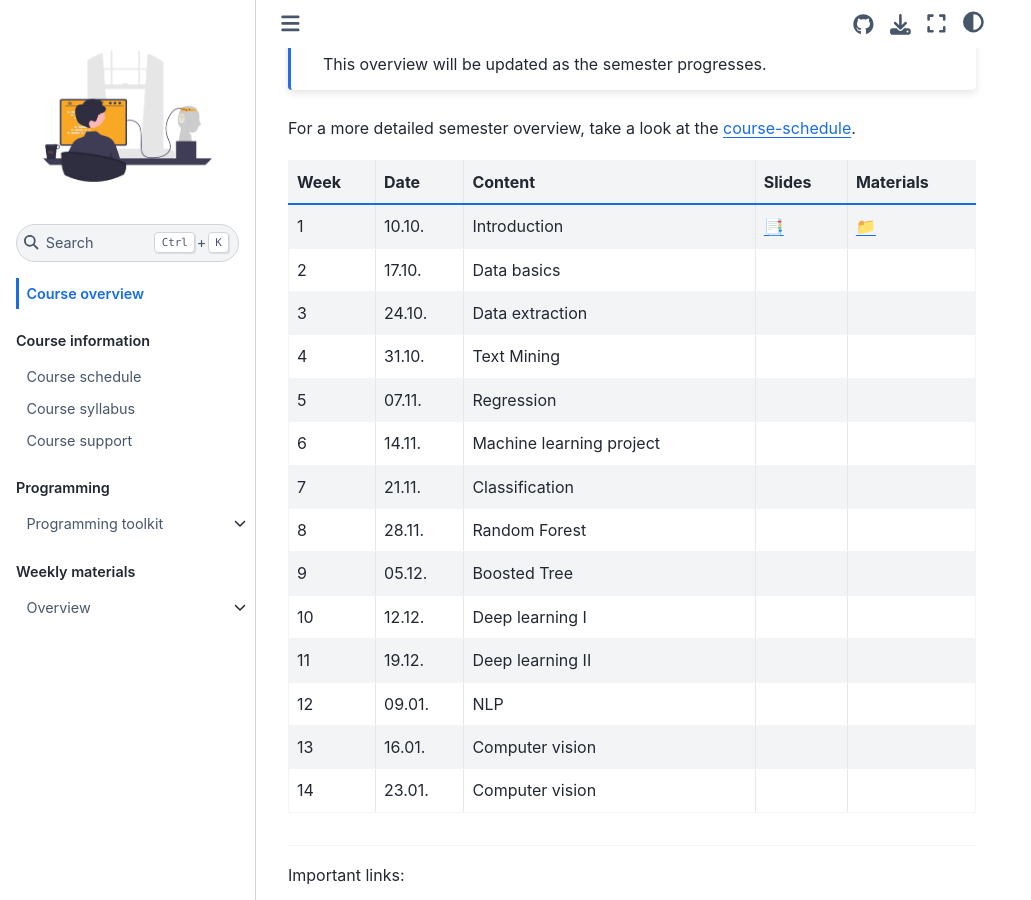
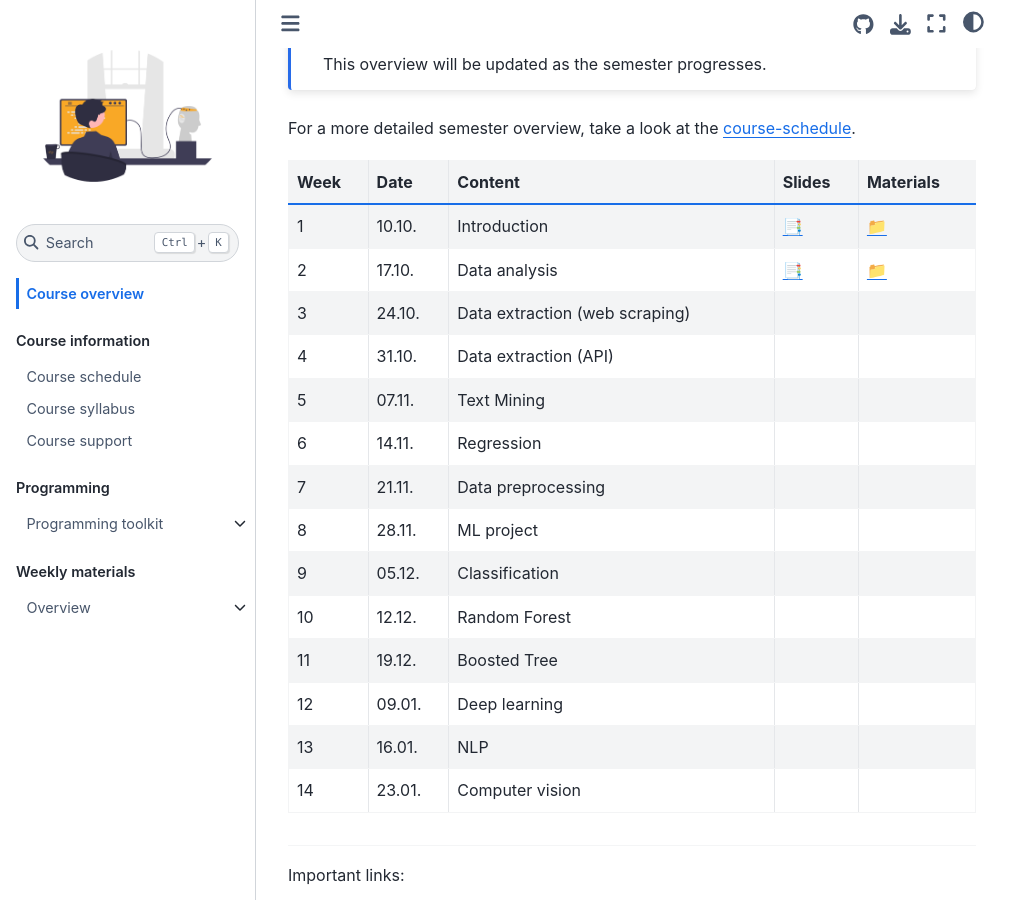
Before and after one commit to ds-ws22/website, a Jupyter Book: the page built from docs/course-overview.md, in a window 1280 px wide and 900 px high, scrolled down 252 px. Shown: the whole window, without its empty margins (0-1031 px from the left). Built offline with Jupyter Book 1.0.4 settings and Sphinx 7.4.7 and the Sphinx Book theme 1.1.4, drawn with Linux system fonts in a browser that asks for light colours; comment, search, counter and statistics services are not loaded.

Commit message:
Update course-overview.md

```diff
--- a/docs/course-overview.md
+++ b/docs/course-overview.md
@@ -14,19 +14,19 @@ For a more detailed semester overview, take a look at the [course-schedule](../d
 
 |	Week	|	Date	|	Content	|	Slides	|	Materials	|
 |	---	|	---	|	---	|	---	|	---	|
-|	1	|	10.10.	|	Introduction	|	[📑](https://drive.google.com/file/d/1-8T5QvckmSMD8qVMgtzQsZxOUoswsOgk/view?usp=sharing)	|	[📁](../weeks/week1.md)	|
-|	2	|	17.10.	|	Data basics	|		|		|
-|	3	|	24.10.	|	Data extraction	|		|		|
-|	4	|	31.10.	|	Text Mining	|		|		|
-|	5	|	07.11.	|	Regression	|		|		|
-|	6	|	14.11.	|	Machine learning project	|		|		|
-|	7	|	21.11.	|	Classification	|		|		|
-|	8	|	28.11.	|	Random Forest	|		|		|
-|	9	|	05.12.	|	Boosted Tree	|		|		|
-|	10	|	12.12.	|	Deep learning I	|		|		|
-|	11	|	19.12.	|	Deep learning II	|		|		|
-|	12	|	09.01.	|	NLP	|		|		|
-|	13	|	16.01.	|	Computer vision	|		|		|
+|	1	|	10.10.	|	Introduction	|	[📑](https://drive.google.com/file/d/1-MhFzAXL9l0z1381-DaqW63GFWsw_epQ/view?usp=sharing)	|	[📁](../weeks/week1.md)	|
+|	2	|	17.10.	|	Data analysis	|	[📑](https://drive.google.com/file/d/1-9gUUeSdBlKKgTruCJtUU3zTFh4Mzj-r/view?usp=sharing)	|	[📁](../weeks/week2.md)	|
+|	3	|	24.10.	|	Data extraction (web scraping)	|		|		|
+|	4	|	31.10.	|	Data extraction (API)	|		|		|
+|	5	|	07.11.	|	Text Mining	|		|		|
+|	6	|	14.11.	|	Regression	|		|		|
+|	7	|	21.11.	|	Data preprocessing	|		|		|
+|	8	|	28.11.	|	ML project 	|		|		|
+|	9	|	05.12.	|	Classification	|		|		|
+|	10	|	12.12.	|	Random Forest	|		|		|
+|	11	|	19.12.	|	Boosted Tree	|		|		|
+|	12	|	09.01.	|	Deep learning	|		|		|
+|	13	|	16.01.	|	NLP	|		|		|
 |	14	|	23.01.	|	Computer vision	|		|		|
 
 ---
```
